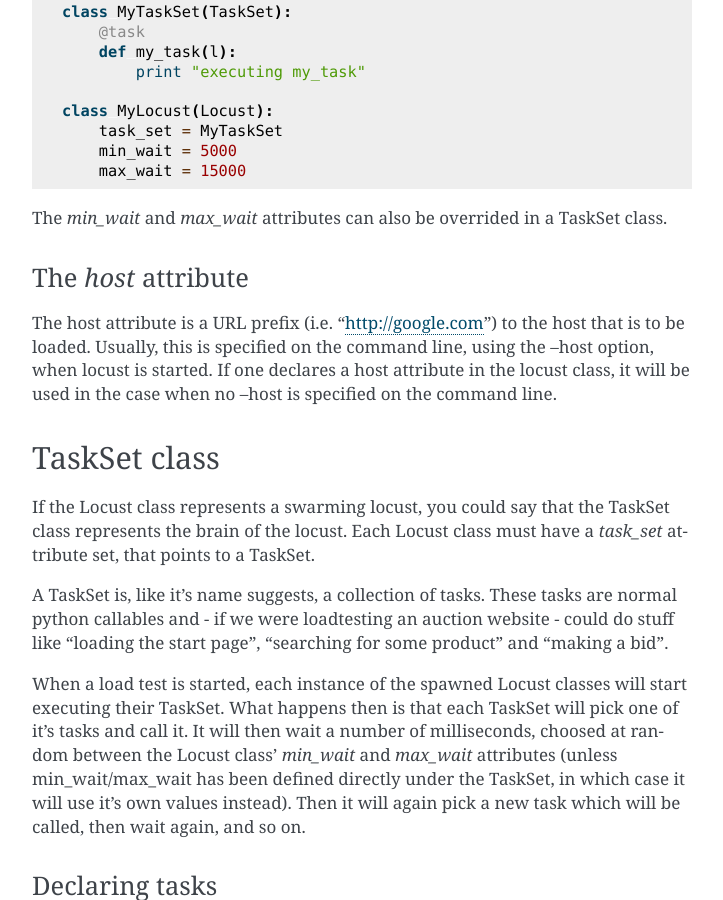
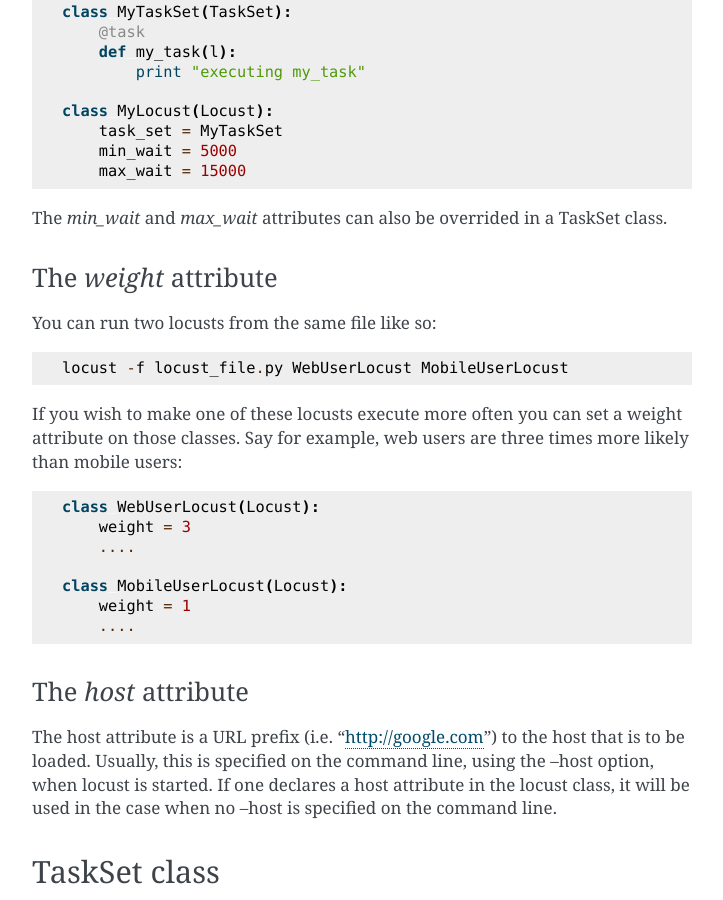
Before and after one commit to locustio/locust, a Sphinx documentation site: the page built from docs/writing-a-locustfile.rst, in a window 1280 px wide and 900 px high, scrolled down 767 px. Shown: the whole window, without its empty margins (388-1111 px from the left). Built offline with Sphinx 7.4.7, drawn with Linux system fonts in a browser that asks for light colours.

Commit message:
document locust.weight

```diff
--- a/docs/api.rst
+++ b/docs/api.rst
@@ -7,7 +7,7 @@ Locust class
 ============
 
 .. autoclass:: locust.core.Locust
-	:members: min_wait, max_wait, task_set
+	:members: min_wait, max_wait, task_set, weight
 
 HttpLocust class
 ================
--- a/docs/writing-a-locustfile.rst
+++ b/docs/writing-a-locustfile.rst
@@ -42,6 +42,25 @@ With the following locustfile, each user would wait between 5 and 15 seconds bet
         max_wait = 15000
 
 The *min_wait* and *max_wait* attributes can also be overrided in a TaskSet class.
+
+The *weight* attribute
+----------------------
+
+You can run two locusts from the same file like so::
+
+    locust -f locust_file.py WebUserLocust MobileUserLocust
+
+If you wish to make one of these locusts execute more often you can set a weight attribute on those
+classes. Say for example, web users are three times more likely than mobile users::
+
+    class WebUserLocust(Locust):
+        weight = 3
+        ....
+
+    class MobileUserLocust(Locust):
+        weight = 1
+        ....
+
 
 The *host* attribute
 --------------------
```
